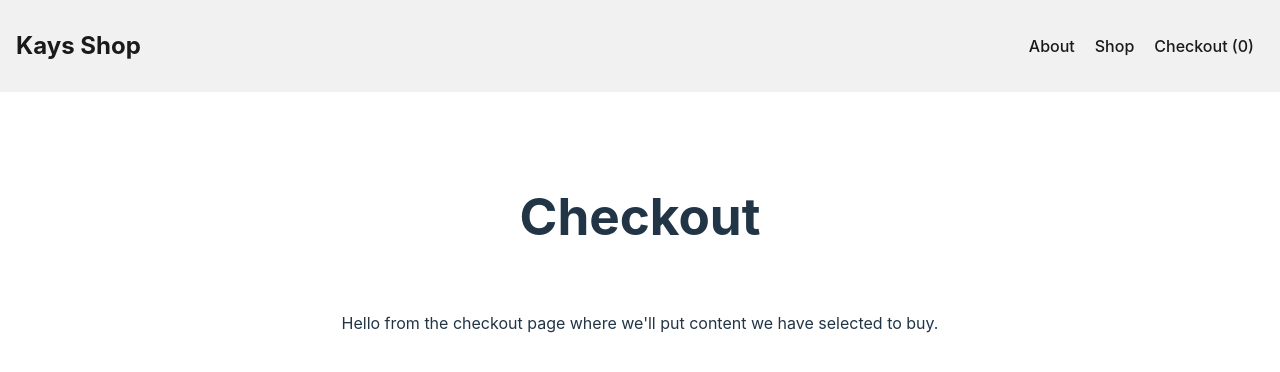
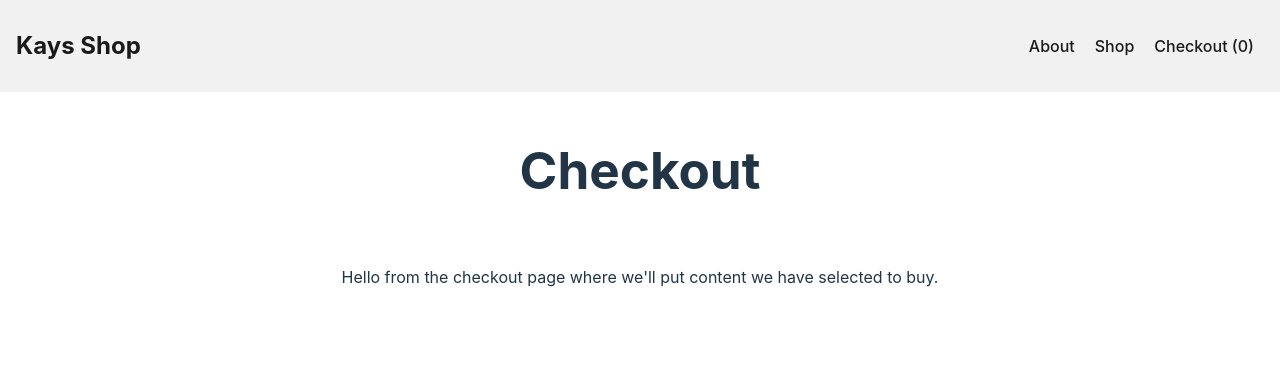
Before and after one commit to kimdogbe/odin_shop, a React (Vite) app: page /checkout in a window 1280 px wide. Shown: the top 372 px of the page. Built offline with nearby package versions, Linux system fonts and the light colour scheme.

Commit message:
Fix layout for shop page

```diff
--- a/src/App.css
+++ b/src/App.css
@@ -64,9 +64,7 @@ nav ul li {
 
 .main-content {
   display: flex;
-  height: 100%;
   justify-content: center;
-  align-items: stretch;
 }
 
 #home-logo {
@@ -84,6 +82,10 @@ nav ul li {
   width: 90%;
   height: 80vh;
   margin-top: 1rem;
+}
+
+#shop-section {
+  width: 100%;
 }
 
 .product {
@@ -129,6 +131,7 @@ nav ul li {
   align-items: center;
   gap: 1rem;
   padding: 1rem;
+  width: 100%;
 }
 
 .cart-item {
--- a/src/Shop.jsx
+++ b/src/Shop.jsx
@@ -51,7 +51,7 @@ function Shop() {
   if (error) return <div>Error: {error}</div>;
 
   return (
-    <div>
+    <div id="shop-section">
       <h1>Shop page</h1>
       <p>Browse from our products below!</p>
       <div className="products">
```
